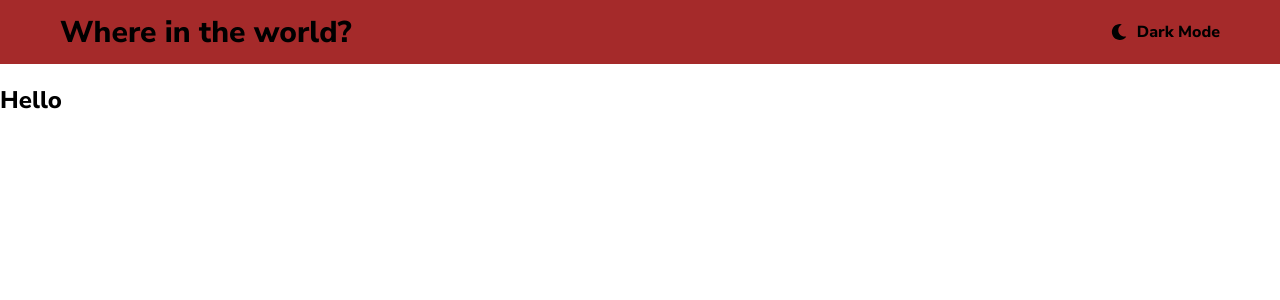
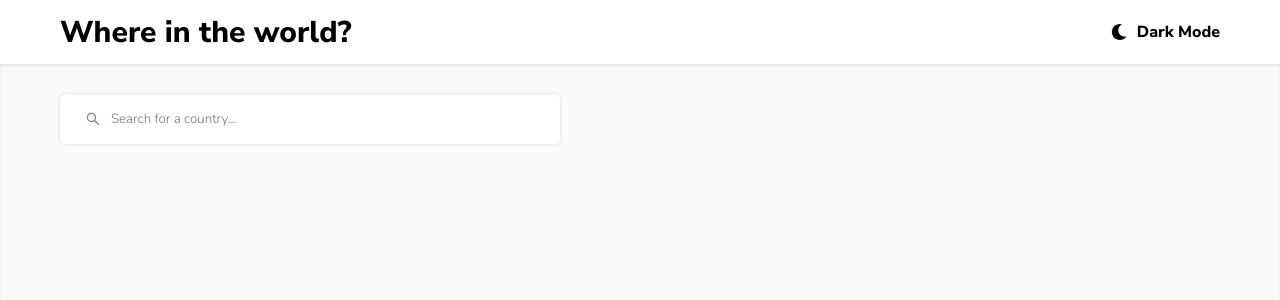
Before and after one commit to AkramQabodan/countries_react, a React (Create React App) app: page / in a window 1280 px wide. Shown: the top 300 px of the page. Built offline with nearby package versions, Linux system fonts and the light colour scheme.

Commit message:
add search bar

```diff
--- a/src/App.css
+++ b/src/App.css
@@ -2,4 +2,7 @@
 
 * {
   font-family: "Nunito Sans", sans-serif;
+  box-sizing: border-box;
+  padding: 0;
+  margin: 0;
 }
--- a/src/App.js
+++ b/src/App.js
@@ -2,7 +2,7 @@ import "./App.css";
 import Nav from "./components/Nav";
 import Main from "./components/routes/main/Main";
 import SearchResult from "./components/routes/searchResult/SearchResult";
-import { BrowserRouter, Switch,Route}from 'react-router-dom';
+import { BrowserRouter, Switch, Route } from "react-router-dom";
 function App() {
   return (
     <div className="App">
@@ -10,8 +10,8 @@ function App() {
         <Nav />
         <Switch>
           <Route path="/" exact component={Main} />
-          <Route path="/main" component={Main}/>
-          <Route path="/search-result" component={SearchResult}/>
+          <Route path="/main" component={Main} />
+          <Route path="/search-result" component={SearchResult} />
         </Switch>
       </BrowserRouter>
     </div>
--- a/src/components/Nav.module.css
+++ b/src/components/Nav.module.css
@@ -3,7 +3,7 @@
   align-items: center;
   justify-content: space-between;
   height: 8vh;
-  background-color: brown;
+  /* background-color: brown; */
   padding: 0 60px;
   font-weight: 800;
 }
@@ -17,6 +17,7 @@
 }
 .icon {
   padding-right: 10px;
+  width: fit-content;
 }
 @media only screen and (max-width: 375px) {
   .Nav {
--- a/src/components/routes/main/Main.js
+++ b/src/components/routes/main/Main.js
@@ -1,10 +1,11 @@
 import React from "react";
-
+import classes from "./Main.module.css";
+import SearchBar from "./SearchBar";
 function Main() {
   return (
-    <>
-      <h2>Hello</h2>
-    </>
+    <div className={classes.main}>
+      <SearchBar />
+    </div>
   );
 }
 export default Main;
--- /dev/null
+++ b/src/components/routes/main/Main.module.css
@@ -0,0 +1,7 @@
+.main {
+  height: 92vh;
+  display: flex;
+  padding: 30px 60px;
+  background-color: hsl(0, 0%, 98%);
+  box-shadow: inset 0 2px 3px rgba(176, 176, 176, 0.3);
+}
--- /dev/null
+++ b/src/components/routes/main/SearchBar.js
@@ -0,0 +1,12 @@
+import React from "react";
+import classes from "./SearchBar.module.css";
+import { AiOutlineSearch } from "react-icons/ai";
+function SearchBar() {
+  return (
+    <div className={classes.searchBar}>
+      <AiOutlineSearch className={classes.icon} />
+      <input placeholder="Search for a country..." />
+    </div>
+  );
+}
+export default SearchBar;
--- /dev/null
+++ b/src/components/routes/main/SearchBar.module.css
@@ -0,0 +1,21 @@
+input {
+  border: none;
+  height: 100%;
+  margin-left: 10px;
+  color: RGB(133, 133, 133);
+}
+.searchBar {
+  width: 500px;
+  border-radius: 5px;
+  display: flex;
+  justify-content: start;
+  align-items: center;
+  background-color: rgb(255, 255, 255);
+  padding: 0 25px;
+  height: 50px;
+  box-shadow: 1px 1px 3px rgba(176, 176, 176, 0.2),
+    -1px -1px 3px rgba(176, 176, 176, 0.2);
+}
+.icon {
+  color: RGB(133, 133, 133);
+}
```
Also changed, not shown: src/components/routes/main/Continent.js (added, +7 -0 lines), src/components/routes/main/Continent.module.css (added).
